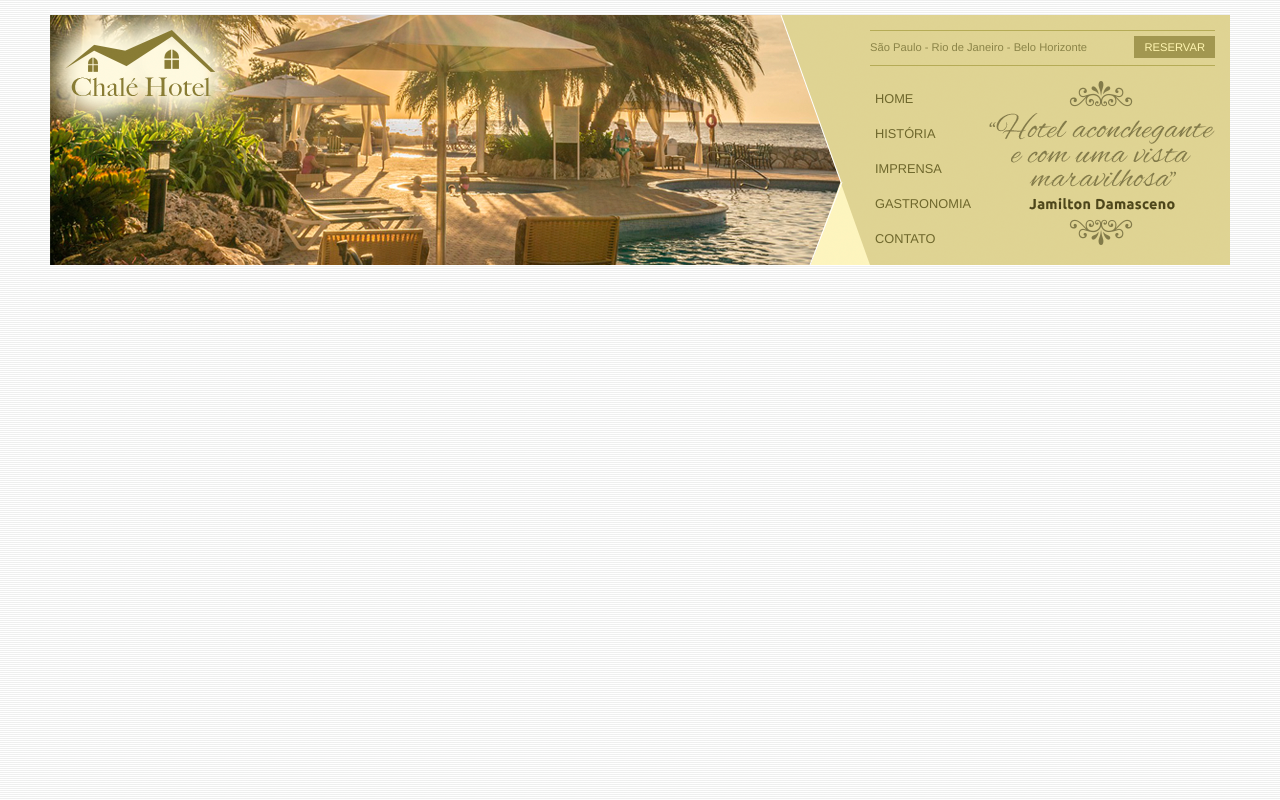
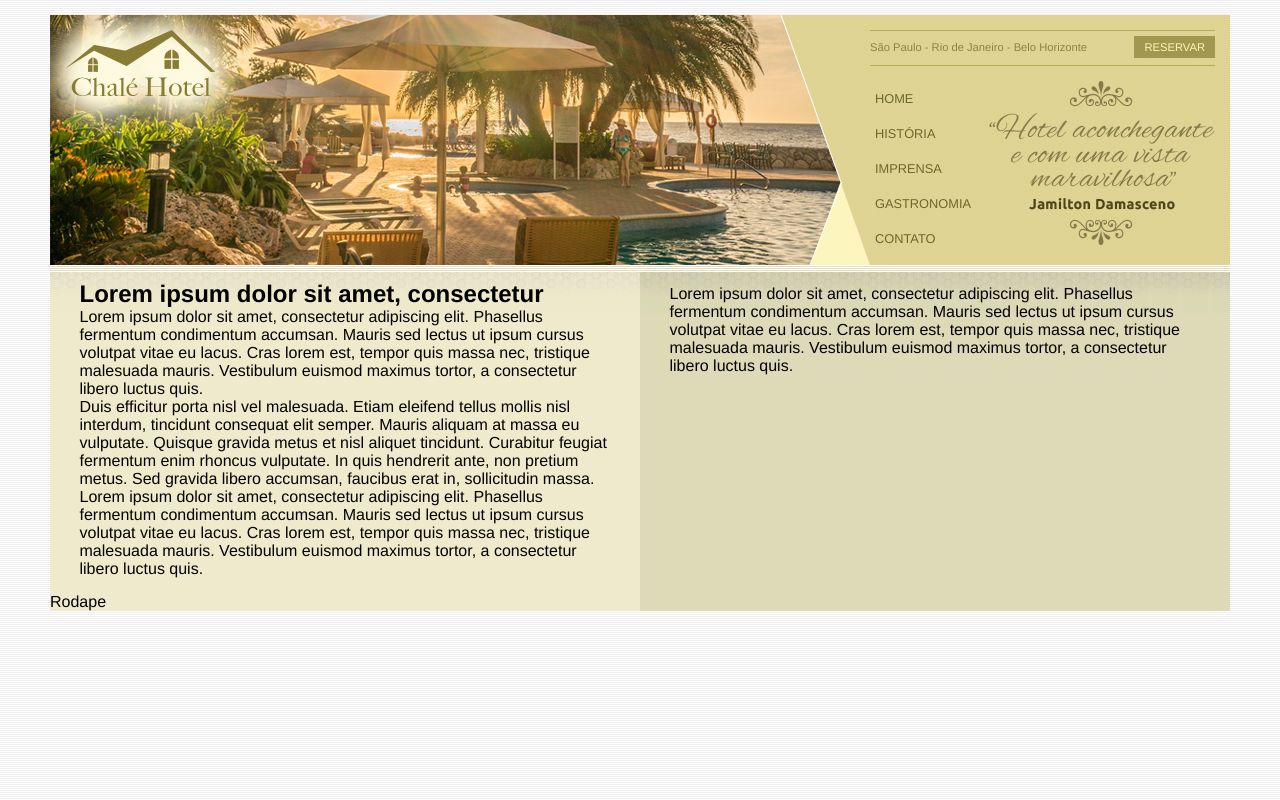
Before and after one commit to robernar2011/Chale-Hotel, a plain HTML site: page index.html in a window 1280 px wide. Drawn offline with Linux system fonts and the light colour scheme.

Commit message:
Configuring content area

```diff
--- a/estilo.css
+++ b/estilo.css
@@ -12,7 +12,7 @@ body{
 }
 
 #container{
-	background: #ede9cc;
+	background: #ede9cc url(imagens/bg-container.png) top center repeat-y;
 	margin: 0 auto;
 	min-width: 740px;
 	max-width: 1180px;
@@ -119,3 +119,28 @@ ul#navegacao a:hover{
 	height: 164px;
 	float: right;
 }
+
+/*Content Area */
+
+#area-principal{
+	float: left;
+	width: 50%;
+	background: url(imagens/bg-area-principal.png) top left repeat-x;
+	padding: 15px 0px;
+}
+
+#area-lateral{
+	float: right;
+	width: 50%;
+	background: url(imagens/bg-area-lateral.png) top left repeat-x;
+	padding: 20px 0px;
+}
+
+.conteudo{
+	margin: 0 auto;
+	width: 90%;
+}
+
+#rodape{
+	clear: both;
+}
--- a/index.html
+++ b/index.html
@@ -11,13 +11,13 @@
 		<div id="container"> <!-- Container Start -->
 			<div id="topo"> <!-- Topo Start -->
 
-				<div id="area-logo">
+				<div id="area-logo"> <!-- Logo Area Start -->
 					<h1 class="logo">
 						<a href="">Chalé Hotel</a>
 					</h1>
-				</div>
+				</div> <!-- Logo Area End -->
 
-				<div id="area-menu">
+				<div id="area-menu"> <!-- Menu Area Start -->
 					<div id="conteudo-menu">
 						<div id="menu-locais">
 							<span class="locais">
@@ -38,9 +38,38 @@
 							<img class="depoimento" src="imagens/depoimento.png">
 						</div>
 					</div>
+				</div> <!-- Menu Area End -->
+			</div> <!-- Topo End -->
+
+			<div id="area-principal">
+				<div class="conteudo">
+					<h2>Lorem ipsum dolor sit amet, consectetur</h2>
+					<p>
+						Lorem ipsum dolor sit amet, consectetur adipiscing elit. Phasellus fermentum condimentum accumsan. Mauris sed lectus ut ipsum cursus volutpat vitae eu lacus. Cras lorem est, tempor quis massa nec, tristique malesuada mauris. Vestibulum euismod maximus tortor, a consectetur libero luctus quis.
+					</p>
+
+					<p>
+						Duis efficitur porta nisl vel malesuada. Etiam eleifend tellus mollis nisl interdum, tincidunt consequat elit semper. Mauris aliquam at massa eu vulputate. Quisque gravida metus et nisl aliquet tincidunt. Curabitur feugiat fermentum enim rhoncus vulputate. In quis hendrerit ante, non pretium metus. Sed gravida libero accumsan, faucibus erat in, sollicitudin massa.
+					</p>
+
+					<p>
+						Lorem ipsum dolor sit amet, consectetur adipiscing elit. Phasellus fermentum condimentum accumsan. Mauris sed lectus ut ipsum cursus volutpat vitae eu lacus. Cras lorem est, tempor quis massa nec, tristique malesuada mauris. Vestibulum euismod maximus tortor, a consectetur libero luctus quis.
+					</p>
 				</div>
-			</div> <!-- Topo End -->
+			</div>
+
+			<div id="area-lateral">
+				<div class="conteudo">
+					<p>
+						Lorem ipsum dolor sit amet, consectetur adipiscing elit. Phasellus fermentum condimentum accumsan. Mauris sed lectus ut ipsum cursus volutpat vitae eu lacus. Cras lorem est, tempor quis massa nec, tristique malesuada mauris. Vestibulum euismod maximus tortor, a consectetur libero luctus quis.
+					</p>
+				</div>
+			</div>
+
+			<div id="rodape">
+				Rodape
+			</div>
+
 		</div> <!-- Container End -->
-
 	</body>
 </html>
```
